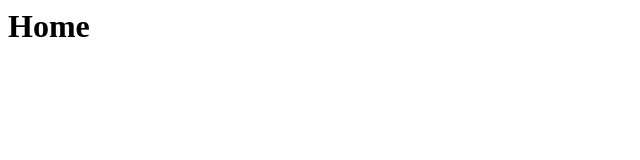
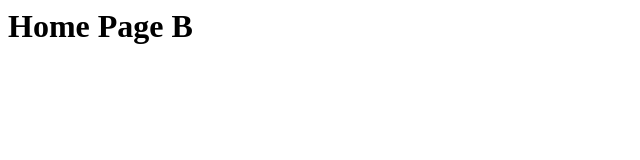
Before and after one commit to himmatmundhe07/conflicts, a plain HTML site: page demo-merge/index.html in a window 1280 px wide. Shown: the whole page, without its empty margins (0-640 px from the left). Drawn offline with Linux system fonts and the light colour scheme.

Commit message:
Change title to Home Page B

```diff
--- a/demo-merge/index.html
+++ b/demo-merge/index.html
@@ -1,5 +1,5 @@
 <html>
 <head><title>Demo</title></head>
 <body>
-<h1>Home</h1>
+<h1>Home Page B</h1>
 </body></html>
```
